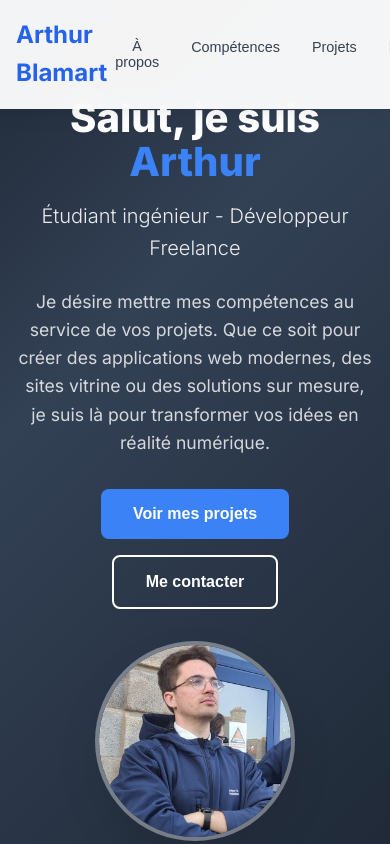
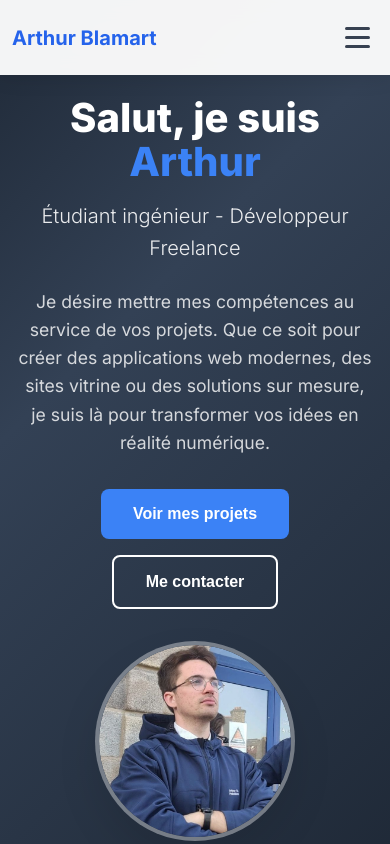
Before and after one commit to Arthur-Blamart/Portfolio, a React (Vite) app: page / in a window 390 px wide. Shown: the top 844 px of the page. Built offline with nearby package versions, Linux system fonts and the light colour scheme.

Commit message:
being phone responsive

```diff
--- a/src/components/Contact.css
+++ b/src/components/Contact.css
@@ -59,6 +59,19 @@
 .method-info p {
   margin: 0;
   opacity: 0.8;
+}
+
+.contact-link {
+  color: inherit;
+  text-decoration: none;
+  transition: all 0.3s ease;
+  margin: 0;
+  opacity: 0.8;
+}
+
+.contact-link:hover {
+  color: #64ffda;
+  opacity: 1;
 }
 
 .social-links {
@@ -149,11 +162,134 @@
     gap: 2rem;
   }
 
+  .contact-info h3 {
+    font-size: 1.3rem;
+    text-align: center;
+    margin-bottom: 1rem;
+  }
+
+  .contact-info p {
+    text-align: center;
+    font-size: 1rem;
+    margin-bottom: 1.5rem;
+  }
+
+  .contact-methods {
+    margin-bottom: 2rem;
+  }
+
+  .contact-method {
+    padding: 1.25rem;
+    margin-bottom: 1rem;
+  }
+
+  .method-icon {
+    font-size: 1.8rem;
+  }
+
+  .method-info h4 {
+    font-size: 1.1rem;
+    margin-bottom: 0.5rem;
+  }
+
   .contact-form {
     padding: 1.5rem;
   }
 
   .social-links {
     flex-wrap: wrap;
+    justify-content: center;
+    gap: 0.75rem;
+  }
+
+  .social-link {
+    padding: 0.75rem 1.25rem;
+    font-size: 0.95rem;
   }
 }
+
+@media (max-width: 480px) {
+  .contact {
+    padding: 3rem 0.75rem;
+  }
+
+  .section-title {
+    font-size: 2rem;
+    margin-bottom: 1.5rem;
+  }
+
+  .contact-content {
+    gap: 1.5rem;
+  }
+
+  .contact-info h3 {
+    font-size: 1.2rem;
+  }
+
+  .contact-info p {
+    font-size: 0.95rem;
+    padding: 0 0.5rem;
+  }
+
+  .contact-method {
+    padding: 1rem;
+    flex-direction: column;
+    text-align: center;
+    gap: 0.75rem;
+  }
+
+  .method-icon {
+    font-size: 2rem;
+  }
+
+  .method-info h4 {
+    font-size: 1rem;
+    margin-bottom: 0.25rem;
+  }
+
+  .social-links {
+    flex-direction: column;
+    align-items: center;
+    gap: 0.5rem;
+  }
+
+  .social-link {
+    width: 100%;
+    max-width: 200px;
+    text-align: center;
+    padding: 1rem;
+  }
+
+  .contact-form {
+    padding: 1.25rem;
+    margin: 0;
+  }
+
+  .form-group {
+    margin-bottom: 1.25rem;
+  }
+
+  .form-group label {
+    font-size: 0.95rem;
+    margin-bottom: 0.5rem;
+  }
+
+  .form-group input,
+  .form-group textarea {
+    padding: 1rem;
+    font-size: 1rem;
+    border-radius: 0.75rem;
+  }
+
+  .form-group textarea {
+    min-height: 120px;
+    resize: vertical;
+  }
+
+  .submit-btn {
+    padding: 1.25rem;
+    font-size: 1.1rem;
+    border-radius: 0.75rem;
+    font-weight: 700;
+  }
+}
--- a/src/components/Contact.jsx
+++ b/src/components/Contact.jsx
@@ -65,7 +65,9 @@ const Contact = () => {
                 <div className="method-icon">📧</div>
                 <div className="method-info">
                   <h4>Email</h4>
-                  <p>arthur.blamart.dev@gmail.com</p>
+                  <a href="mailto:arthur.blamart.dev@gmail.com" className="contact-link">
+                    arthur.blamart.dev@gmail.com
+                  </a>
                 </div>
               </div>
 
@@ -73,7 +75,9 @@ const Contact = () => {
                 <div className="method-icon">📱</div>
                 <div className="method-info">
                   <h4>Téléphone</h4>
-                  <p>+33 7 70 46 80 83</p>
+                  <a href="tel:+33770468083" className="contact-link">
+                    +33 7 70 46 80 83
+                  </a>
                 </div>
               </div>
 
--- a/src/components/Header.css
+++ b/src/components/Header.css
@@ -51,17 +51,101 @@
   background: rgba(37, 99, 235, 0.1);
 }
 
+.mobile-menu-toggle {
+  display: none;
+  flex-direction: column;
+  background: none;
+  border: none;
+  cursor: pointer;
+  padding: 0.5rem;
+  z-index: 1001;
+}
+
+.hamburger {
+  width: 25px;
+  height: 3px;
+  background-color: #374151;
+  margin: 3px 0;
+  transition: all 0.3s ease;
+  border-radius: 2px;
+}
+
+.hamburger.active:nth-child(1) {
+  transform: rotate(45deg) translate(6px, 6px);
+}
+
+.hamburger.active:nth-child(2) {
+  opacity: 0;
+}
+
+.hamburger.active:nth-child(3) {
+  transform: rotate(-45deg) translate(6px, -6px);
+}
+
 @media (max-width: 768px) {
   .nav {
     padding: 0 1rem;
   }
 
+  .mobile-menu-toggle {
+    display: flex;
+  }
+
   .nav-menu {
-    gap: 1rem;
+    position: fixed;
+    top: 0;
+    right: -100%;
+    width: 80%;
+    max-width: 300px;
+    height: 100vh;
+    background: rgba(255, 255, 255, 0.98);
+    backdrop-filter: blur(20px);
+    flex-direction: column;
+    justify-content: center;
+    align-items: center;
+    gap: 2rem;
+    transition: right 0.3s ease;
+    box-shadow: -5px 0 25px rgba(0, 0, 0, 0.1);
+    z-index: 1000;
+  }
+
+  .nav-menu-open {
+    right: 0;
+  }
+
+  .nav-menu li {
+    width: 100%;
+    text-align: center;
   }
 
   .nav-menu button {
-    padding: 0.25rem 0.5rem;
-    font-size: 0.9rem;
+    width: 100%;
+    padding: 1rem 2rem;
+    font-size: 1.1rem;
+    border-radius: 0.75rem;
+    margin: 0 1rem;
+  }
+
+  .nav-menu button:hover {
+    transform: translateX(5px);
   }
 }
+
+@media (max-width: 480px) {
+  .nav {
+    padding: 0 0.75rem;
+  }
+
+  .nav-brand h2 {
+    font-size: 1.25rem;
+  }
+
+  .nav-menu {
+    width: 90%;
+  }
+
+  .nav-menu button {
+    font-size: 1rem;
+    padding: 0.875rem 1.5rem;
+  }
+}
--- a/src/components/Header.jsx
+++ b/src/components/Header.jsx
@@ -1,12 +1,19 @@
-import React from 'react';
+import React, { useState } from 'react';
 import './Header.css';
 
 const Header = () => {
+  const [isMenuOpen, setIsMenuOpen] = useState(false);
+
   const scrollToSection = (sectionId) => {
     const element = document.getElementById(sectionId);
     if (element) {
       element.scrollIntoView({ behavior: 'smooth' });
     }
+    setIsMenuOpen(false); // Fermer le menu après navigation
+  };
+
+  const toggleMenu = () => {
+    setIsMenuOpen(!isMenuOpen);
   };
 
   return (
@@ -15,7 +22,18 @@ const Header = () => {
         <div className="nav-brand">
           <h2>Arthur Blamart</h2>
         </div>
-        <ul className="nav-menu">
+
+        <button
+          className="mobile-menu-toggle"
+          onClick={toggleMenu}
+          aria-label="Toggle navigation menu"
+        >
+          <span className={`hamburger ${isMenuOpen ? 'active' : ''}`}></span>
+          <span className={`hamburger ${isMenuOpen ? 'active' : ''}`}></span>
+          <span className={`hamburger ${isMenuOpen ? 'active' : ''}`}></span>
+        </button>
+
+        <ul className={`nav-menu ${isMenuOpen ? 'nav-menu-open' : ''}`}>
           <li><button onClick={() => scrollToSection('about')}>À propos</button></li>
           <li><button onClick={() => scrollToSection('skills')}>Compétences</button></li>
           <li><button onClick={() => scrollToSection('projects')}>Projets</button></li>
```
Also changed, not shown: 1 other file (tests, documents, lock files or other folders).
